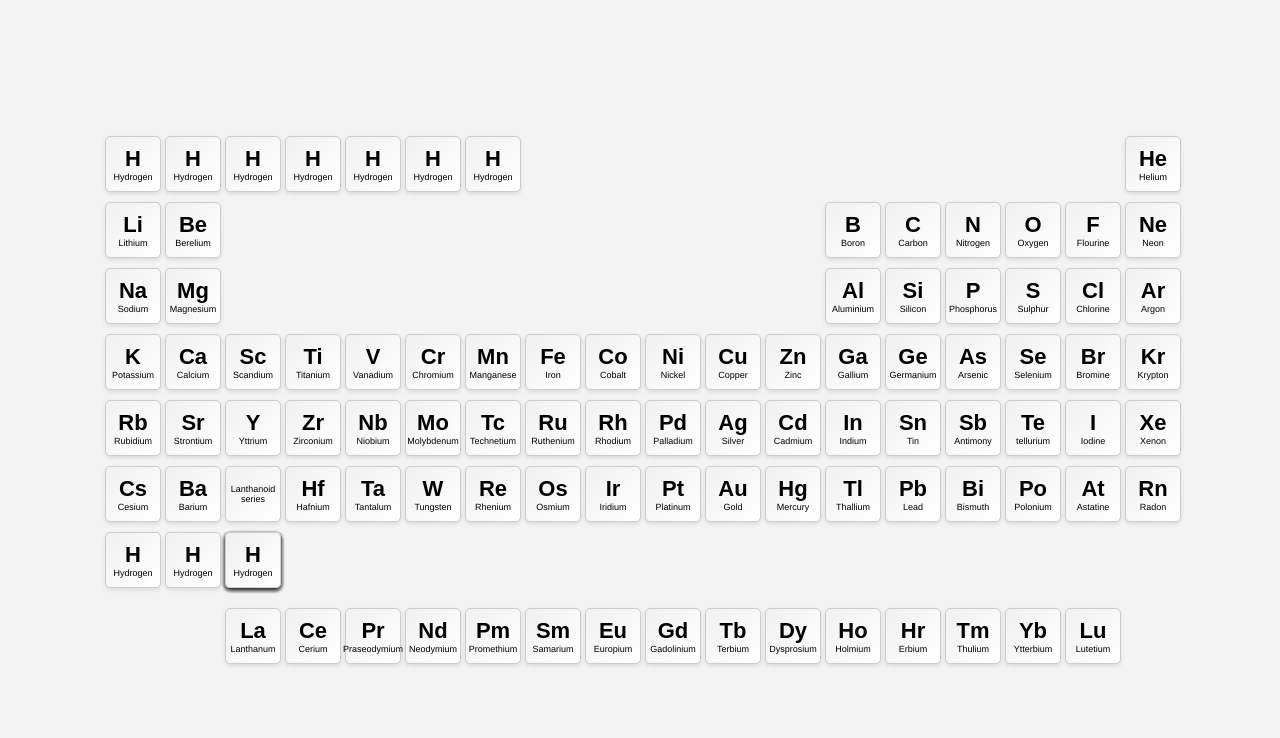
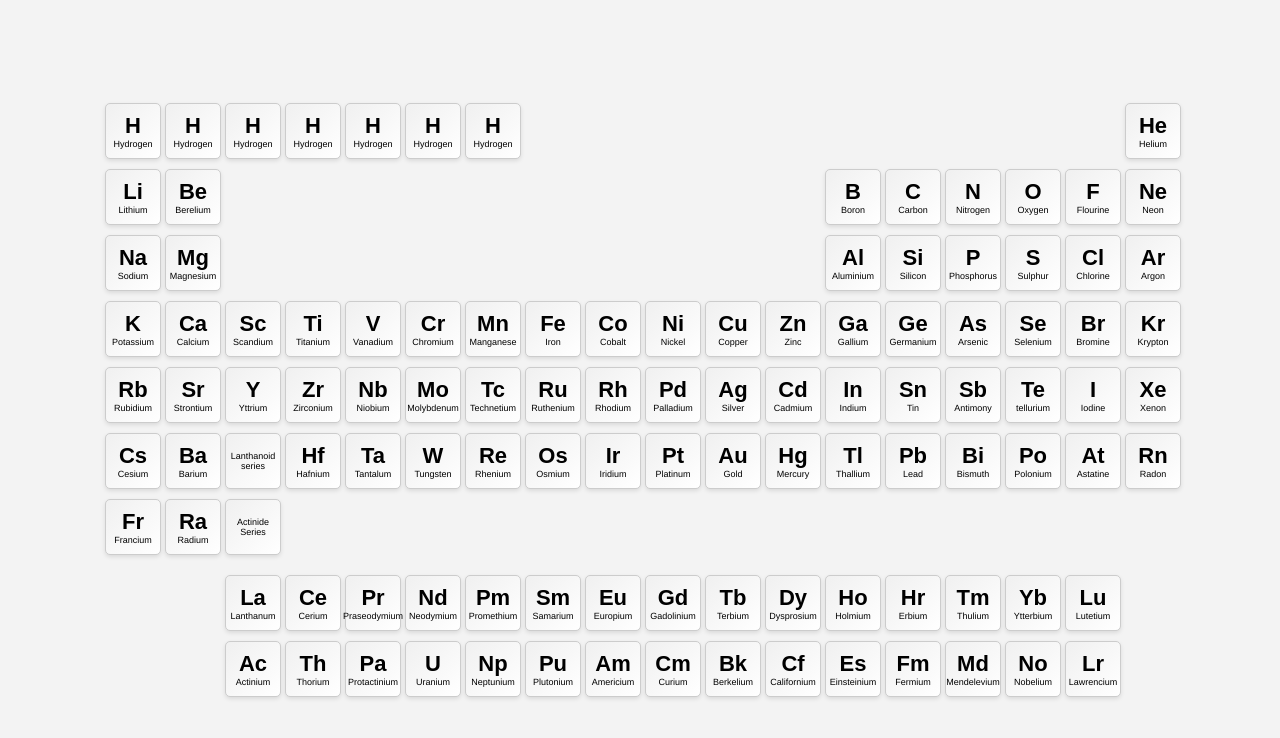
Before and after one commit to Bjorn2334/Periodic_Table, a plain HTML site: page index.html in a window 1280 px wide. Drawn offline with Linux system fonts and the light colour scheme.

Commit message:
2nd series update

```diff
--- a/index.html
+++ b/index.html
@@ -447,93 +447,93 @@
         </div>
         <!-- Add other elements here -->
         <div style="grid-row: 7; grid-column: 1;" class="element" data-atomic-number="87">
-            <span class="symbol">H</span>
-            <span class="name">Hydrogen</span>
+            <span class="symbol">Fr</span>
+            <span class="name">Francium</span>
         </div>
         <!-- Add other elements here -->
         <div style="grid-row: 7; grid-column: 2;" class="element" data-atomic-number="88">
-            <span class="symbol">H</span>
-            <span class="name">Hydrogen</span>
+            <span class="symbol">Ra</span>
+            <span class="name">Radium</span>
         </div>
         <!-- Add other elements here -->
-        <div style="grid-row: 7; grid-column: 3;" class="element" data-atomic-number="89">
-            <span class="symbol">H</span>
-            <span class="name">Hydrogen</span>
+        <div style="grid-row: 7; grid-column: 3;" class="element" data-atomic-number="89-108">
+            <span class="symbol"></span>
+            <span class="name">Actinide Series</span>
         </div>
         <!-- Add other elements here -->
-        <div style="grid-row: 7; grid-column: 3;" class="element" data-atomic-number="1">
-            <span class="symbol">H</span>
-            <span class="name">Hydrogen</span>
+        <div style="grid-row:10; grid-column: 3;" class="element" data-atomic-number="89">
+            <span class="symbol">Ac</span>
+            <span class="name">Actinium</span>
         </div>
         <!-- Add other elements here -->
-        <div style="grid-row: 7; grid-column: 3;" class="element" data-atomic-number="1">
-            <span class="symbol">H</span>
-            <span class="name">Hydrogen</span>
+        <div style="grid-row:10; grid-column: 4;" class="element" data-atomic-number="90">
+            <span class="symbol">Th</span>
+            <span class="name">Thorium</span>
         </div>
         <!-- Add other elements here -->
-        <div style="grid-row: 7; grid-column: 3;" class="element" data-atomic-number="1">
-            <span class="symbol">H</span>
-            <span class="name">Hydrogen</span>
+        <div style="grid-row:10; grid-column: 5;" class="element" data-atomic-number="91">
+            <span class="symbol">Pa</span>
+            <span class="name">Protactinium</span>
         </div>
         <!-- Add other elements here -->
-        <div style="grid-row: 7; grid-column: 3;" class="element" data-atomic-number="1">
-            <span class="symbol">H</span>
-            <span class="name">Hydrogen</span>
+        <div style="grid-row: 10; grid-column: 6;" class="element" data-atomic-number="92">
+            <span class="symbol">U</span>
+            <span class="name">Uranium</span>
         </div>
         <!-- Add other elements here -->
-        <div style="grid-row: 7; grid-column: 3;" class="element" data-atomic-number="1">
-            <span class="symbol">H</span>
-            <span class="name">Hydrogen</span>
+        <div style="grid-row: 10; grid-column: 7;" class="element" data-atomic-number="93">
+            <span class="symbol">Np</span>
+            <span class="name">Neptunium</span>
         </div>
         <!-- Add other elements here -->
-        <div style="grid-row: 7; grid-column: 3;" class="element" data-atomic-number="1">
-            <span class="symbol">H</span>
-            <span class="name">Hydrogen</span>
+        <div style="grid-row: 10; grid-column: 8;" class="element" data-atomic-number="94">
+            <span class="symbol">Pu</span>
+            <span class="name">Plutonium</span>
         </div>
         <!-- Add other elements here -->
-        <div style="grid-row: 7; grid-column: 3;" class="element" data-atomic-number="1">
-            <span class="symbol">H</span>
-            <span class="name">Hydrogen</span>
+        <div style="grid-row: 10; grid-column: 9;" class="element" data-atomic-number="95">
+            <span class="symbol">Am</span>
+            <span class="name">Americium</span>
         </div>
         <!-- Add other elements here -->
-        <div style="grid-row: 7; grid-column: 3;" class="element" data-atomic-number="1">
-            <span class="symbol">H</span>
-            <span class="name">Hydrogen</span>
+        <div style="grid-row: 10; grid-column: 10;" class="element" data-atomic-number="96">
+            <span class="symbol">Cm</span>
+            <span class="name">Curium</span>
         </div>
         <!-- Add other elements here -->
-        <div style="grid-row: 7; grid-column: 3;" class="element" data-atomic-number="1">
-            <span class="symbol">H</span>
-            <span class="name">Hydrogen</span>
+        <div style="grid-row: 10; grid-column: 11;" class="element" data-atomic-number="97">
+            <span class="symbol">Bk</span>
+            <span class="name">Berkelium</span>
         </div>
         <!-- Add other elements here -->
-        <div style="grid-row: 7; grid-column: 3;" class="element" data-atomic-number="1">
-            <span class="symbol">H</span>
-            <span class="name">Hydrogen</span>
+        <div style="grid-row: 10; grid-column: 12;" class="element" data-atomic-number="98">
+            <span class="symbol">Cf</span>
+            <span class="name">Californium</span>
         </div>
         <!-- Add other elements here -->
-        <div style="grid-row: 7; grid-column: 3;" class="element" data-atomic-number="1">
-            <span class="symbol">H</span>
-            <span class="name">Hydrogen</span>
+        <div style="grid-row: 10; grid-column: 13;" class="element" data-atomic-number="99">
+            <span class="symbol">Es</span>
+            <span class="name">Einsteinium</span>
         </div>
         <!-- Add other elements here -->
-        <div style="grid-row: 7; grid-column: 3;" class="element" data-atomic-number="1">
-            <span class="symbol">H</span>
-            <span class="name">Hydrogen</span>
+        <div style="grid-row: 10; grid-column: 14;" class="element" data-atomic-number="100">
+            <span class="symbol">Fm</span>
+            <span class="name">Fermium</span>
         </div>
         <!-- Add other elements here -->
-        <div style="grid-row: 7; grid-column: 3;" class="element" data-atomic-number="1">
-            <span class="symbol">H</span>
-            <span class="name">Hydrogen</span>
+        <div style="grid-row: 10; grid-column: 15;" class="element" data-atomic-number="101">
+            <span class="symbol">Md</span>
+            <span class="name">Mendelevium</span>
         </div>
         <!-- Add other elements here -->
-        <div style="grid-row: 7; grid-column: 3;" class="element" data-atomic-number="1">
-            <span class="symbol">H</span>
-            <span class="name">Hydrogen</span>
+        <div style="grid-row: 10; grid-column: 16;" class="element" data-atomic-number="102">
+            <span class="symbol">No</span>
+            <span class="name">Nobelium</span>
         </div>
         <!-- Add other elements here -->
-        <div style="grid-row: 7; grid-column: 3;" class="element" data-atomic-number="1">
-            <span class="symbol">H</span>
-            <span class="name">Hydrogen</span>
+        <div style="grid-row: 10; grid-column: 17;" class="element" data-atomic-number="103">
+            <span class="symbol">Lr</span>
+            <span class="name">Lawrencium</span>
         </div>
         <!-- Add other elements here -->
         <div class="element" data-atomic-number="1">
```
